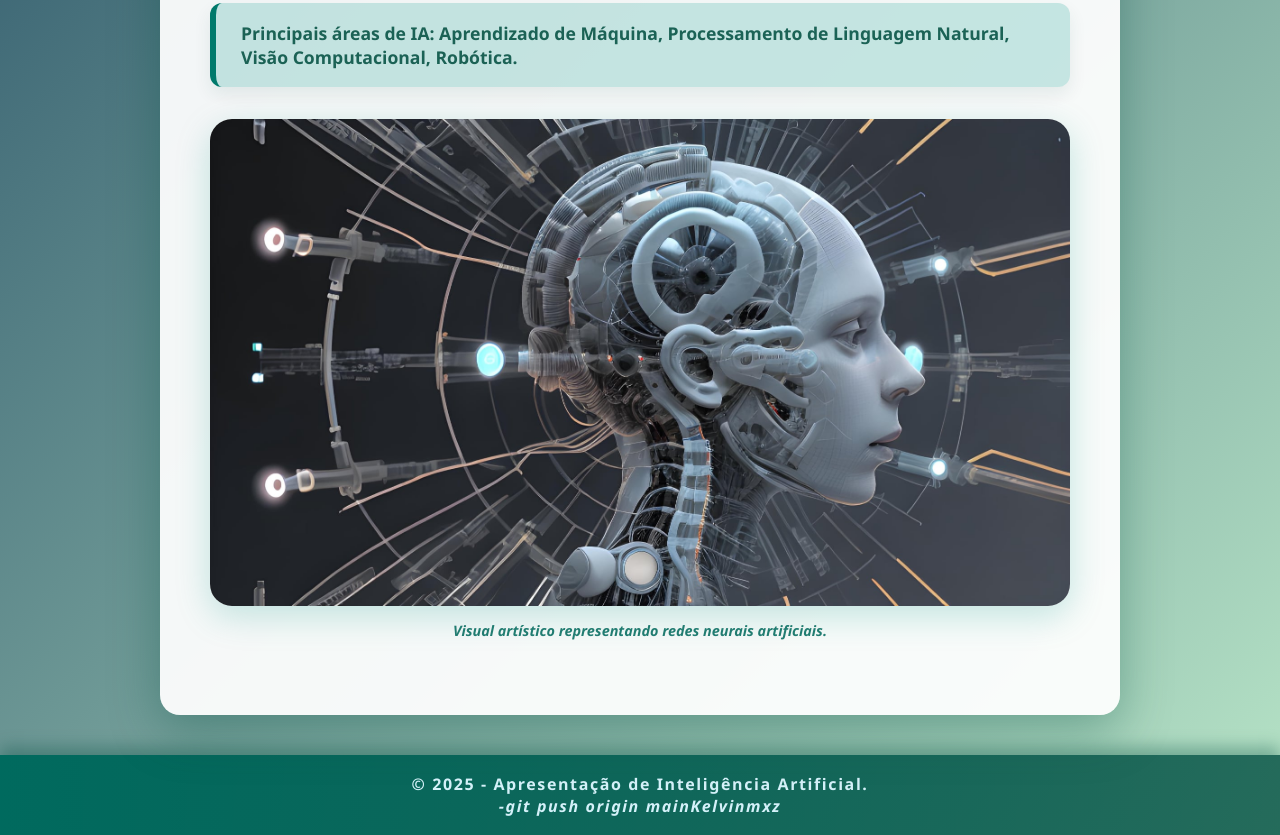
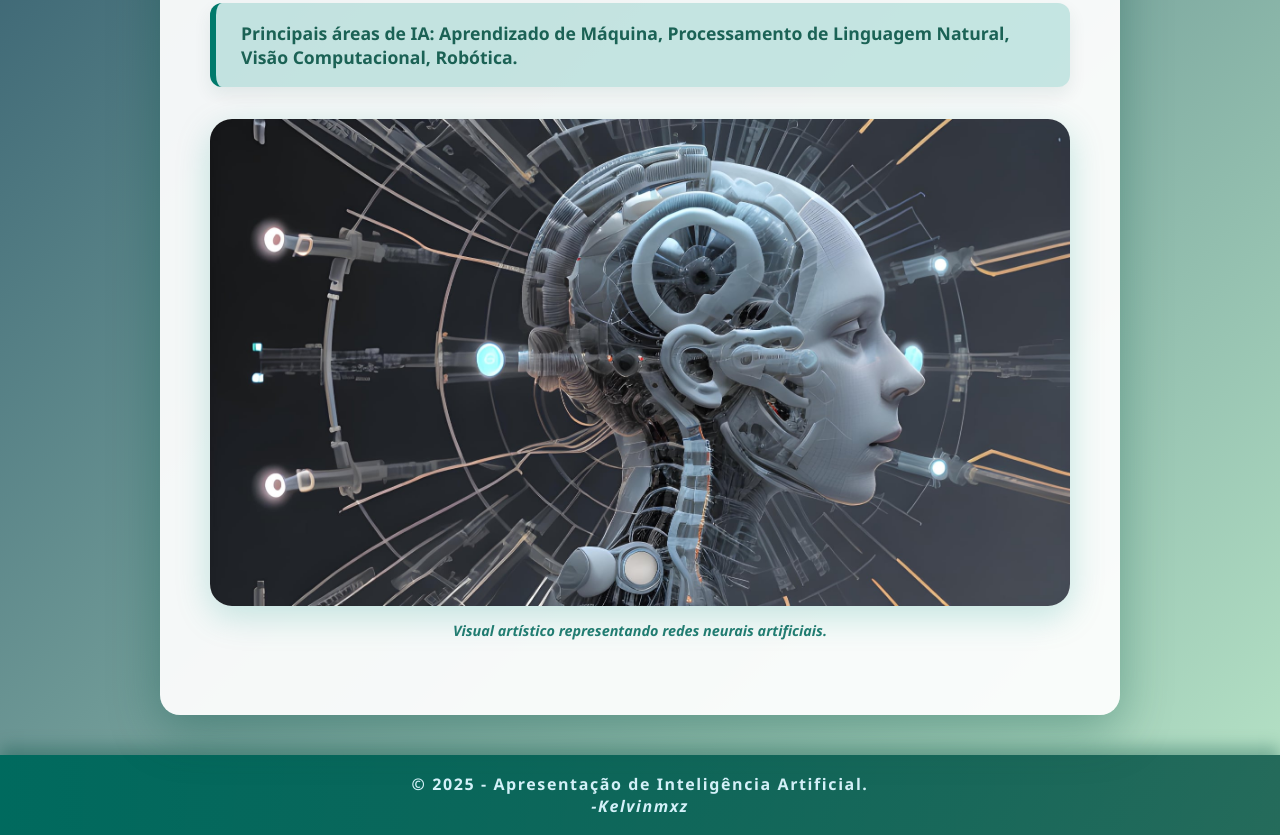
Before and after one commit to kelvinmxz/ConceitosIA, a plain HTML site: page index.html in a window 1280 px wide. Shown: the part 409-1244 px from the top of the page. Drawn offline with Linux system fonts and the light colour scheme.

Commit message:
Atualiza página inicial e estilos

```diff
--- a/index.html
+++ b/index.html
@@ -126,7 +126,7 @@
 </main>
 <footer>
   &copy; 2025 - Apresentação de Inteligência Artificial. <br>
-                <i>-git push origin mainKelvinmxz</i>
+                <i>-Kelvinmxz</i>
 </footer>
 <script>// Naavegação
   const tabs = document.querySelectorAll('nav button');
```
